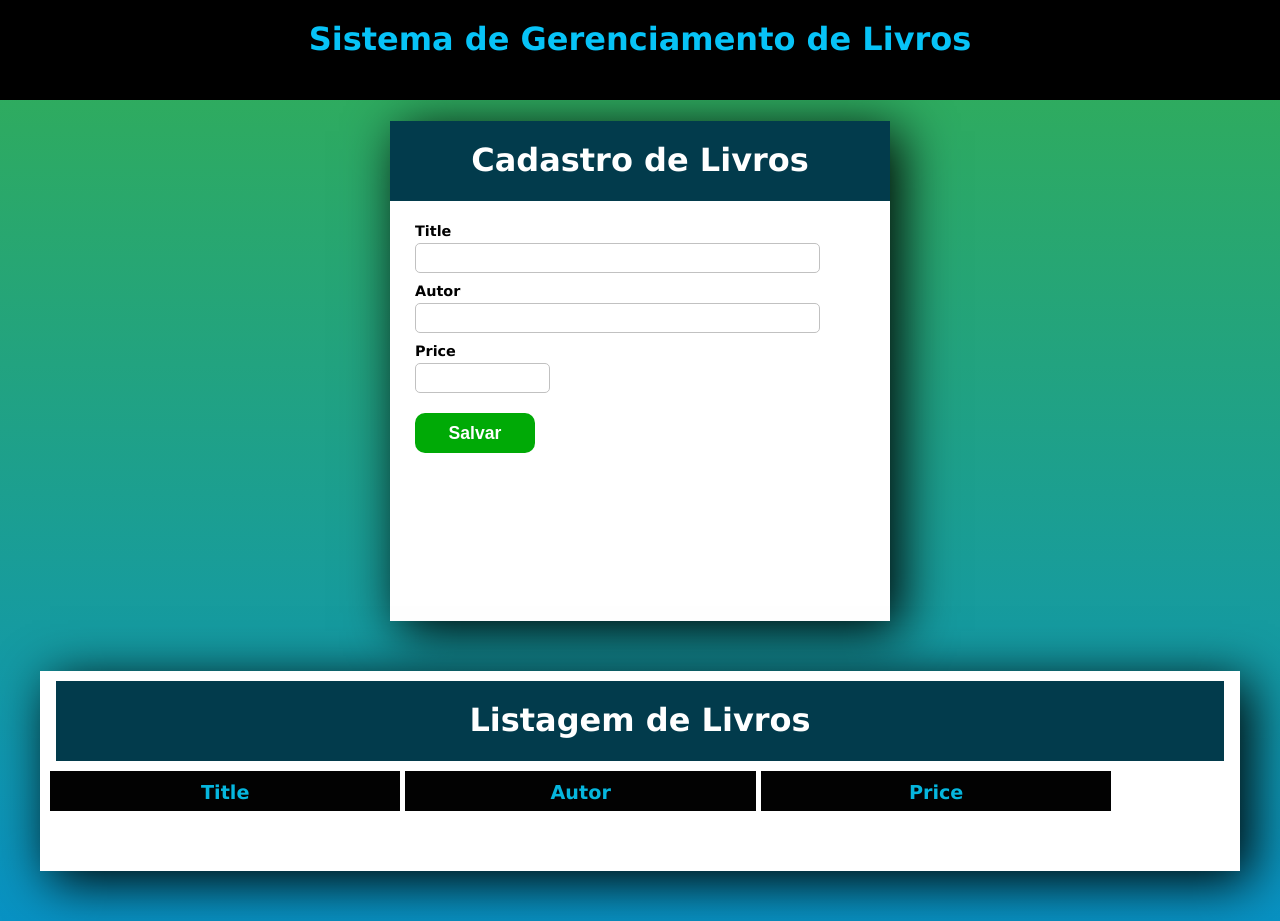
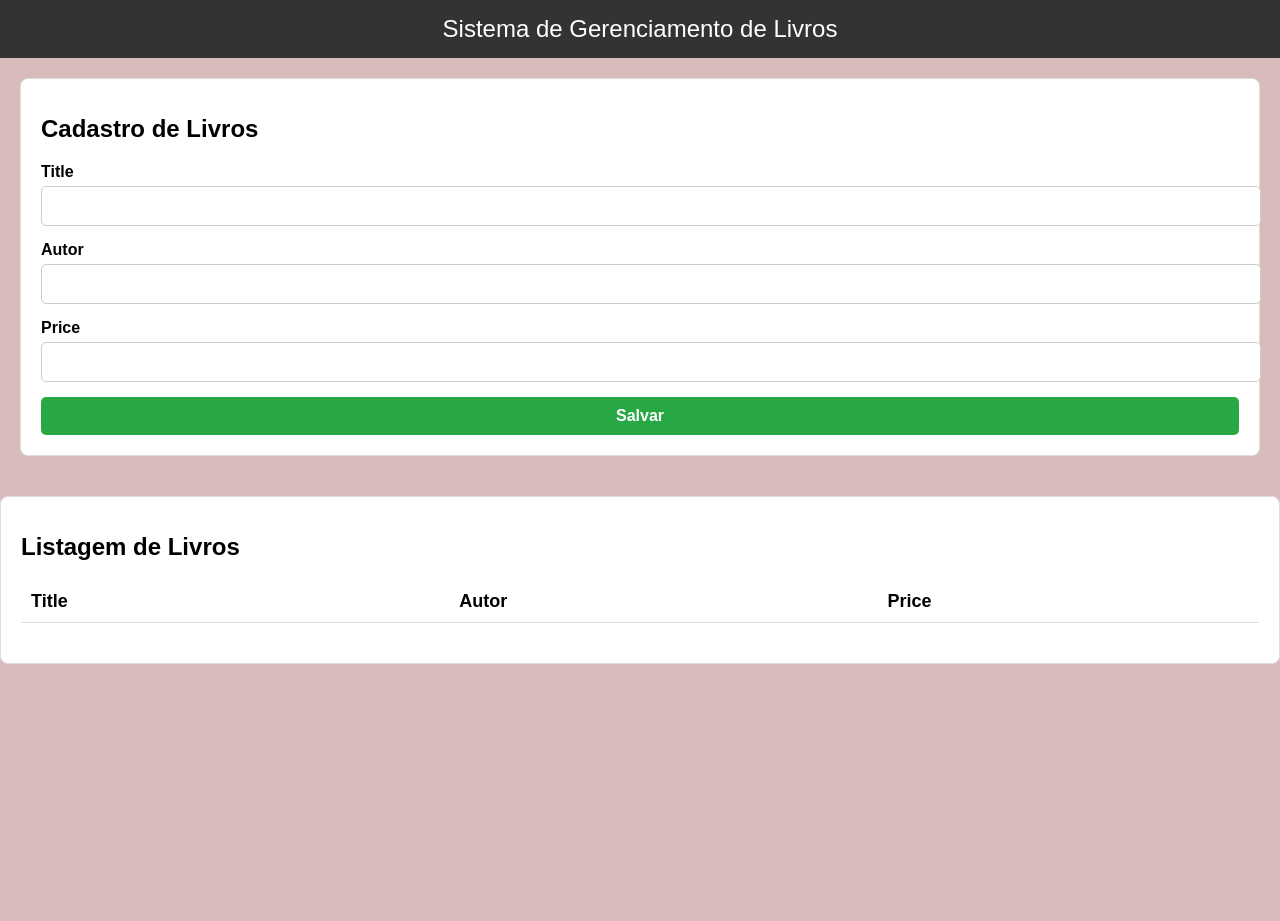
Before and after one commit to BabiSato/admin, a plain HTML site: page index.html in a window 1280 px wide. After the commit the page ends 800 px from the top, so only its background shows below. Drawn offline with Linux system fonts and the light colour scheme; no server answers.

Commit message:
Atualizações no projeto: - Modificado: style.css para ajustes no layout. - Excluídos: icones/editar.png e icones/excluir.png (ícones não utilizados). - Alterado: index.html e script.js para melhorias na funcionalidade e estrutura. - Adicionado: nova pasta img/ com imagens relacionadas ao projeto.

```diff
--- a/css/style.css
+++ b/css/style.css
@@ -1,189 +1,102 @@
-*{
-    box-sizing: border-box;
+body {
+    font-family: Arial, sans-serif;
+    margin: 0;
+    padding: 0;
+    background-color: #d8bcbc;
 }
 
-body{
-    background-image: linear-gradient(#33ae53,#0892c4);
-    margin: 0;
-    padding: 0;
-
+header {
+    background-color: #333;
+    color: white;
+    padding: 15px;
+    text-align: center;
+    font-size: 24px;
 }
 
-#principal{
-    width: 500px;
-    height: 500px;
-    background-color:#ffffff;
-    margin: auto;
-    margin-bottom: 50px;
-    box-shadow: 10px 10px 50px #000000;
-
+#principal {
+    padding: 20px;
+    margin: 20px;
+    border: 1px solid #ddd;
+    background-color: white;
+    border-radius: 8px;
 }
 
-#principal h1{
-    padding-top: 20px;
-    width: inherit;
-    height: 80px;
-    text-align: center;
-    background-color:#023b4c;
-    color: #ffffff;
-    font-family: Verdana;
+h1 {
+    font-size: 24px;
+    margin-bottom: 20px;
 }
 
-form{
-    width: 90%;
-    margin: auto;
+form {
+    margin-top: 20px;
 }
 
-
-#principal label{
-    font-family: Verdana, Geneva, Tahoma, sans-serif;
-    width: 50px;
-    height: 20px;
+label {
     display: block;
-    font-weight: bold;
-    font-size: 0.9em;
-}
-
-#principal input, textarea{
-    width: 90%;
-    height: 30px;
-    border-radius: 5px;
-    font-size: 1.1em;
-    border: solid 1px #c1c1c1;
-    margin-bottom: 10px;
-}
-
-#principal input[name="txt_price"]{
-    width: 30%;
-}
-
-#subtitle {
-    height: 100px;
-    resize: none;
-}
-
-#salvar{
-
-    margin-top: 10px;;
-    padding-top: 10px;
-    display: block;
-    width: 120px;
-    height: 40px;
-    border-radius: 10px;
-    color: rgb(255, 255, 255);
-    background-color: #00aa06;
-    text-align: center;
-    font-size: 1.1em;
-    font-family: Arial, Helvetica, sans-serif;
+    margin-bottom: 5px;
     font-weight: bold;
 }
 
-#salvar:hover{
-    background-color: #06b6de;
-    color: #080808;
-    cursor: pointer;
+input {
+    width: 100%;
+    padding: 10px;
+    margin-bottom: 15px;
+    border: 1px solid #ccc;
+    border-radius: 5px;
+    font-size: 16px;
 }
 
-#listLivros{
-
-    width: 1200px;
-    height: auto;
-    min-height: 200px;
-    overflow: hidden;
-    background-color: #ffffff;
-    padding-top: 0px;
-    margin: auto;
-    margin-bottom: 50px;
+#salvar {
+    background-color: #28a745;
+    color: white;
     padding: 10px;
-    box-shadow: 10px 10px 50px #000000;
+    text-align: center;
+    cursor: pointer;
+    border-radius: 5px;
+    font-weight: bold;
+    font-size: 16px;
+    transition: background-color 0.3s ease;
 }
 
-#listLivros h1{
-    padding-top: 20px;
-    width: 99%;
-    margin: auto;
-    margin-bottom: 10px;;
-    height: 80px;
-    text-align: center;
-    background-color:#023b4c;
-    color: #ffffff;
-    font-family: Verdana;
+#salvar:hover {
+    background-color: #218838;
 }
 
-#listLivros .linha{
-    width: 99%;
-    height: 40px;
-    margin-bottom: 10px;
-    display: flex;
+#listLivros {
+    margin-top: 40px;
+    padding: 20px;
+    background-color: white;
+    border-radius: 8px;
+    border: 1px solid #ddd;
 }
 
-.titulo{
-    width: 30%;
-    font-family: Verdana, Geneva, Tahoma, sans-serif;
-    font-size: 1.2em;
-    padding-top: 10px;
-    text-align: center;
-    font-weight: bold;
-    background-color: #020202;
-    color: #06b6de;
-    margin-right: 5px;
+.linha {
+    display: flex;
+    justify-content: space-between;
+    padding: 10px 0;
+    border-bottom: 1px solid #ddd;
 }
 
-
-
-#listDados .linha div{
+.titulo {
+    font-weight: bold;
     width: 30%;
-    margin-right: 5px;
-    font-family: Verdana, Geneva, Tahoma, sans-serif;
-
+    font-size: 18px;
+    text-align: left;
+    padding-left: 10px;
 }
 
-.dados div{
-    width: 50px;
-    background-color: rgb(167, 200, 189);
-    box-sizing: border-box;
-    margin-right: 5px;
-    padding: 10px;
-
-}
-.dados img{
-    width: 30px;
-    height: 30px;
-    margin-right: 15px;
-
+#listDados {
+    margin-top: 20px;
 }
 
-.dados img:hover{
-    cursor: pointer;
-}
-header, footer{
-    width: 100%;
-    height: 100px;
-    background-color: #000000;
-
+.dados {
+    display: flex;
+    justify-content: space-between;
+    padding: 10px 0;
+    border-bottom: 1px solid #ddd;
 }
 
-header{
-    box-sizing: border-box;
-    font-family: Verdana, Geneva, Tahoma, sans-serif;
-    font-size: 2em;
-    text-align: center;
-    color: #07c3f7;
-    font-weight: bold;
-    padding-top: 20px;
+.dados div {
+    width: 30%;
+    padding-left: 10px;
+    font-size: 16px;
 }
-
-footer{
-    box-sizing: border-box;
-    padding: 20px;
-    height: 80px;
-}
-
-footer span{
-    font-family: Verdana, Geneva, Tahoma, sans-serif;
-    color: #07c3f7;
-    display: block;
-    width: 50%;
-    margin: auto;
-    text-align: center;
-}
--- a/index.html
+++ b/index.html
@@ -6,7 +6,6 @@
     <link rel="stylesheet" type="text/css" href="css/style.css">
     <script src="js/script.js" defer type="module"></script>
     <title>Livraria</title>
-
 </head>
 <body>
     <header>
@@ -20,7 +19,7 @@
             <input type="text" name="txt_title" id="title" ><br>
 
             <label>Autor</label>
-            <input type="text" name="txt_autor" id="autor"><br>
+            <input type="text" name="txt_author" id="author"><br> <!-- Corrigido para 'author' -->
 
             <label>Price</label>
             <input type="text" name="txt_price" id="price" ><br>
@@ -36,9 +35,7 @@
             <div class="titulo">Autor</div>
             <div class="titulo">Price</div>
         </div>
-        <div id="listDados">
-        </div>
-
+        <div id="listDados"></div>
     </div>
 </body>
 </html>
--- a/js/script.js
+++ b/js/script.js
@@ -1,44 +1,40 @@
-//Receber o botão salvar do HTML
+// Receber o botão salvar do HTML
 const botaoSalvar = document.getElementById('salvar')
 
-const bd = 'postgresql://postgres:xXQyMYHbJWkzoKRjVdsqCSnGNmCxSTWs@junction.proxy.rlwy.net:25852/railway'
+const bk = 'http://localhost:3010/api' // URL da API
 
-const tst = 'https://app-livraria-2024-gsc9e3gcdsh2f2b5.brazilsouth-01.azurewebsites.net/v2/livraria/livros'
-
-const bk = 'http://localhost:3010/api'
-
-
-//Receber os dados do formulário
-const getDadosForm = function(){
+// Receber os dados do formulário
+const getDadosForm = function() {
     let livroJSON = {}
     let status = true
 
-    //Recebe das caixas do HTML os dados a serão enviados para a API
-    let nomeLivro       = document.getElementById('title')
-    let autorLivro  = document.getElementById('autho')
-    let valorLivro      = document.getElementById('price')
+    // Recebe as caixas do HTML os dados a serem enviados para a API
+    let nomeLivro = document.getElementById('title')
+    let autorLivro = document.getElementById('author') // Corrigido o id para 'author'
+    let valorLivro = document.getElementById('price')
 
-    if(nomeLivro == '' || autorLivro == '' || valorLivro == ''){
+    if(nomeLivro.value == '' || autorLivro.value == '' || valorLivro.value == '') {
         alert('Todos os dados devem ser preenchidos.')
         status = false
-    }else{
-        //Criamos um objeto JSON como os atributos necessário
-        livroJSON.title     = nomeLivro.value
-        livroJSON.autor  = autorLivro.value
-        livroJSON.price     = valorLivro.value
+    } else {
+        // Criamos um objeto JSON com os atributos necessários
+        livroJSON.title = nomeLivro.value
+        livroJSON.author = autorLivro.value // Alterado 'autor' para 'author'
+        livroJSON.price = parseFloat(valorLivro.value) // Garantindo que price seja um número
     }
 
-    if(status){
+    if(status) {
         return livroJSON
-    }else{
+    } else {
         return false
     }
-
 }
 
-//Função para salvar um livro novo
-const postLivro = async function(dadosLivro){
+// Função para salvar um livro novo
+const postLivro = async function(dadosLivro) {
     let url = bk
+
+    console.log("Enviando dados:", dadosLivro)  // Adicionando log para verificar os dados
 
     let response = await fetch(url, {
         method: 'POST',
@@ -47,99 +43,94 @@ const postLivro = async function(dadosLivro){
         body: JSON.stringify(dadosLivro)
     })
 
-    if(response.status == 201){
+    if(response.status == 201) {
         alert('Registro inserido com sucesso.')
         getLivros()
-    }else{
+    } else {
         alert('Não foi possível inserir o livro, verifique os dados encaminhados.')
     }
 }
 
-//Função para listar todos os livros
-const getLivros = async function(){
-    //URL da API
+// Função para listar todos os livros
+const getLivros = async function() {
+    // URL da API
     let url = bk
 
-    //Executa a URL no servidor para trazer a lista de livros
+    // Executa a URL no servidor para trazer a lista de livros
     let response = await fetch(url)
 
-    //Converte o retorno em JSON
+    // Converte o retorno em JSON
     let dados = await response.json()
     console.log(dados)
 
-    //Chama a função para criar a lista de livros
+    // Chama a função para criar a lista de livros
     setCardItens(dados)
 }
 
-//Função para criar a lista de itens no HTML
-const setCardItens = function(dadosLivros){
-    //Recebe a caixa principal onde será criado a lista de livros
+// Função para criar a lista de itens no HTML
+const setCardItens = function(dadosLivros) {
+    // Recebe a caixa principal onde será criada a lista de livros
     let divListDados = document.getElementById('listDados')
 
-    //Limpa a lista de dados antes de carregar novamente
+    // Limpa a lista de dados antes de carregar novamente
     divListDados.innerText = ''
 
-    dadosLivros.forEach(function(livro){
-
-        //Cria os elementos no HTML
+    dadosLivros.forEach(function(livro) {
+        // Cria os elementos no HTML
         let divDados    = document.createElement('div')
         let divTitle    = document.createElement('div')
         let divAutor    = document.createElement('div')
         let divPrice    = document.createElement('div')
 
-        //Escrevendo os dados do ARRAY de livros nos elementos HTML
+        // Escrevendo os dados do ARRAY de livros nos elementos HTML
         divTitle.innerText      = livro.title
-        divAutor.innerText      = livro.autor
+        divAutor.innerText      = livro.author // Alterado 'autor' para 'author'
         divPrice.innerText      = livro.price
 
-
-        //Adiciona atributos nas tags HTML
+        // Adiciona atributos nas tags HTML
         divDados.setAttribute('id', 'dados')
         divDados.setAttribute('class', 'linha dados')
 
-
-        //Associa um elemento dentro de outro no HTML
+        // Associa um elemento dentro de outro no HTML
         divListDados.appendChild(divDados)
         divDados.appendChild(divTitle)
         divDados.appendChild(divAutor)
         divDados.appendChild(divPrice)
     })
-
-
 }
 
-//Função para buscar um livro pelo ID
-const getBuscarLivro = async function(id){
+// Função para buscar um livro pelo ID
+const getBuscarLivro = async function(id) {
     let url = `http://localhost:3010/${id}`
 
     let response = await fetch(url)
 
     let dados = await response.json()
 
-    if(response.status == 200){
-        //Coloca os dados da API nas caixas do formulário
-        document.getElementById('title').value      = dados.books[0].title
-        document.getElementById('autor').value   = dados.books[0].autor
-        document.getElementById('price').value      = dados.books[0].price
+    if(response.status == 200) {
+        // Coloca os dados da API nas caixas do formulário
+        document.getElementById('title').value = dados.books[0].title
+        document.getElementById('author').value = dados.books[0].author // Alterado 'autor' para 'author'
+        document.getElementById('price').value = dados.books[0].price
 
-        //Guardando o ID do livro na área de sessão do navegador, para ser utilizado no put
-        sessionStorage.setItem('idLivro',id)
+        // Guardando o ID do livro na área de sessão do navegador, para ser utilizado no put
+        sessionStorage.setItem('idLivro', id)
     }
-
 }
 
-botaoSalvar.addEventListener('click', function(){
-    //postLivro()
+// Evento para o botão de salvar
+botaoSalvar.addEventListener('click', function() {
     let dados = getDadosForm()
 
-    if(dados){
-        //Validação para identificar qual requisição na API será realizado (POST ou PUT)
-        if(document.getElementById('salvar').innerText == 'Salvar'){
+    if(dados) {
+        // Validação para identificar qual requisição na API será realizada (POST ou PUT)
+        if(document.getElementById('salvar').innerText == 'Salvar') {
             postLivro(dados)
         }
     }
 })
 
-window.addEventListener('load', function(){
+// Ao carregar a página, exibe os livros
+window.addEventListener('load', function() {
     getLivros()
 })
```
Also changed, not shown: img/editar.png (renamed from icones/editar.png), img/excluir.png (renamed from icones/excluir.png).
